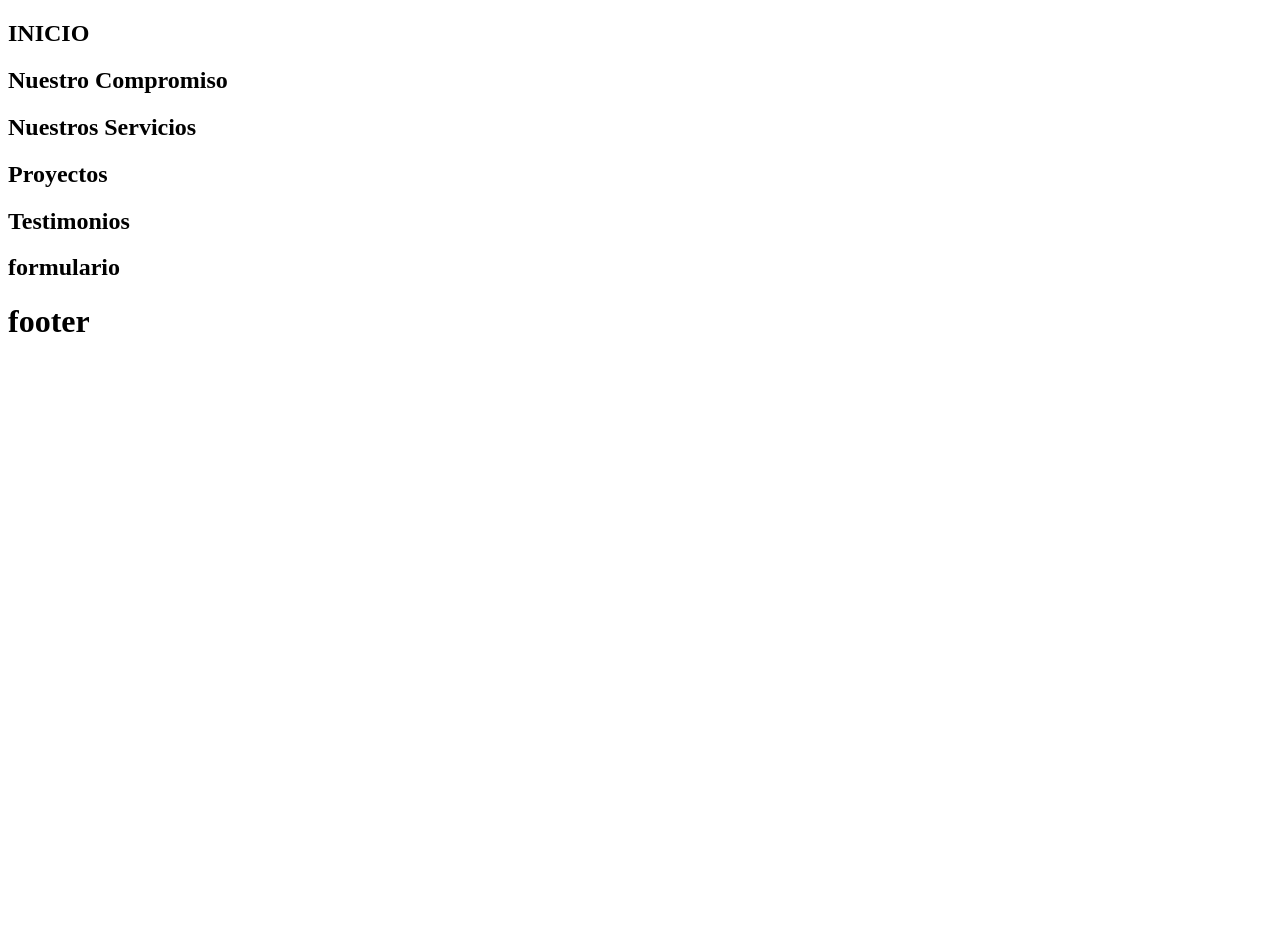
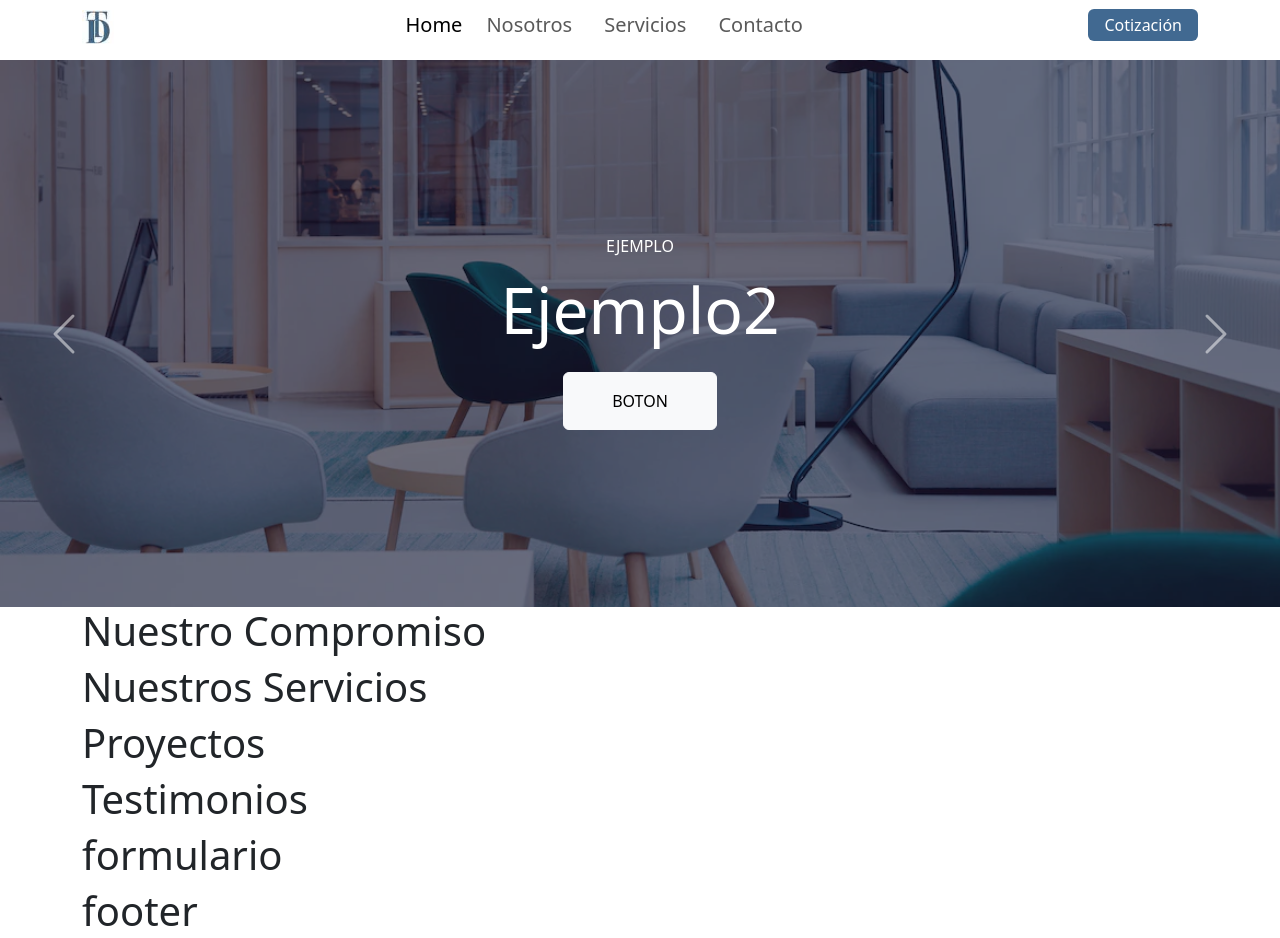
Before and after one commit to IsaakCov/proyectoIntegradorTallerDiseno, a plain HTML site: page index.html in a window 1280 px wide. Before the commit the page ends 800 px from the top, so only its background shows below. Drawn offline with nearby package versions, Linux system fonts and the light colour scheme.

Commit message:
hero-section

```diff
--- /dev/null
+++ b/CSS/hero-section.css
@@ -0,0 +1,59 @@
+.sidebar {background-color:rgb(116, 152, 184);
+    backdrop-filter: blur(10px);}
+
+.btn-cotiza
+{
+    background-color: rgb(65, 105, 145);
+    margin-top: 10px;
+    margin-bottom: 10px;
+
+}
+
+#nav-principal
+{
+    background-color: white;
+    margin-bottom: 10px;
+    height: 50px;
+}
+
+
+.btn{
+    font-weight: 500;
+    text-transform: uppercase;
+    transition: 0.5s;
+}
+
+
+.btn.btn-primary,
+.btn.btn-secondary
+{
+    color: white;
+}
+
+/* header */
+
+.carousel-caption
+{
+    top:0;
+    left: 0;
+    right: 0;
+    bottom: 0;
+    z-index:1;
+    background-color: rgba(9, 16, 47, 0.6);
+}
+
+.carousel-control-prev,
+.carousel-control-next
+{
+    width:10%;
+}
+
+.carousel-control-prev-icon,
+.carousel-control-next-icon
+{
+    width:3rem;
+    height:3rem;
+}
+
+#nav-principal
+{background-color: white;}
--- a/index.html
+++ b/index.html
@@ -3,16 +3,97 @@
 <head>
     <meta charset="UTF-8">
     <meta name="viewport" content="width=device-width, initial-scale=1.0">
+    <!-- Link bootstrap -->
+    <link href="https://cdn.jsdelivr.net/npm/bootstrap@5.3.0/dist/css/bootstrap.min.css" rel="stylesheet" integrity="sha384-9ndCyUaIbzAi2FUVXJi0CjmCapSmO7SnpJef0486qhLnuZ2cdeRhO02iuK6FUUVM" crossorigin="anonymous">
+    <!-- Link css -->
+    <link rel="stylesheet" href="./CSS/hero-section.css">
     <title>Taller de Diseño</title>
 </head>
-<body>
+<body class="vh-100 overflow-hidden">
 
-    <nav></nav>
-    <section>
-        <div class="container">
-            <h1>INICIO</h1>
+  <!-- navbar -->
+  <div id="menu">
+    <nav id="nav-principal" class="navbar navbar-expand-lg navbar-light">
+      <div class="container">
+        <!-- Logo -->
+        <a class="navbar-brand fs-4" href="#">
+          <img src="img/isotipo.jpg" alt="Logotipo" width="70%">
+        </a>
+        <!-- Toggle btn -->
+        <button class="navbar-toggler shadow-none border-0" type="button" data-bs-toggle="offcanvas" data-bs-target="#offcanvasNavbar" aria-controls="offcanvasNavbar" aria-label="Toggle navigation">
+          <!-- SideBar -->
+          <span class="navbar-toggler-icon"></span>
+        </button>
+        <div class="sidebar offcanvas offcanvas-start" tabindex="-1" id="offcanvasNavbar" aria-labelledby="offcanvasNavbarLabel">
+          <!-- Sidebar header-->
+          <div class="offcanvas-header border-bottom text-black">
+            <h5 class="offcanvas-title" id="offcanvasNavbarLabel">Menú</h5>
+            <button type="button" class="btn-close shadow-none" data-bs-dismiss="offcanvas" aria-label="Close"></button>
+          </div>
+          <!-- Sidebar Body -->
+          <div class="offcanvas-body d-flex flex-column flex-lg-row">
+            <ul class="navbar-nav justify-content-center align-items-center fs-5 flex-grow-1 pe-3">
+              <li class="nav-item">
+                <a class="nav-link active" aria-current="page" href="#">Home</a>
+              </li>
+              <li class="nav-item mx-2">
+                <a class="nav-link" href="about">Nosotros</a>
+              </li>
+              <li class="nav-item mx-2">
+                <a class="nav-link" href="services">Servicios</a>
+              </li>
+              <li class="nav-item mx-2">
+                <a class="nav-link" href="contact">Contacto</a>
+              </li>
+            </ul>
+            <!-- Cotiza -->
+            <div class="d-flex flex-column justify-content-center align-items-center gap-3">
+              <a href="#" class="text-white text-decoration-none px-3 py-1 rounded-2 btn-cotiza">Cotización</a>
+            </div>
+          </div>
         </div>
-    </section>
+      </div>
+    </nav>
+  </div>
+  <!-- Encabezado -->
+  <div class="container-fluid p-0">
+      <div class="carousel slide" id="header-carousel">
+          <div class="carousel-inner">
+              <!-- Slide 1 -->
+              <div class="carousel-item active">
+                  <img src="img/hero-slide.png" alt="slide" class="w-100">
+                  <div class="carousel-caption d-flex flex-column align-items-center justify-content-center">
+                      <div class="p-3" style="max-width: 700px">
+                      <h6 class="section-title text-white text-uppercase mb-3 animated slideInDown">Ejemplo</h6>
+                      <h1 class="display-3 text-white mb-4 animated slideInDown">Ejemplo2</h1>
+                      <a href="" class="btn btn-light py-md-3 px-md-5 animated slideInRight">Boton</a>
+                      </div>
+                  </div>
+              </div>
+              <!-- Slide 2 a la derecha -->
+              <div class="carousel-item">
+                <img src="img/hero-slide2.png" alt="slide" class="w-100">
+                <div class="carousel-caption d-flex flex-column align-items-end justify-content-center text-start">
+                  <div class="p-3 col-6" style="max-width: 700px">
+                    <h6 class="section-title text-white text-uppercase mb-3 animated slideInDown">Ejemplo</h6>
+                    <h1 class="display-3 text-white mb-4 animated slideInDown">Ejemplo2</h1>
+                    <a href="" class="btn btn-light py-md-3 px-md-5 ms-auto animated slideInRight">Boton</a>
+                  </div>
+                </div>
+              </div>
+          </div>
+      <!-- Botones de control -->
+      <button class="carousel-control-prev" type="button" data-bs-target="#header-carousel" data-bs-slide="prev">
+      <span class="carousel-control-prev-icon"></span>
+      <span class="visually-hidden">previous</span>
+      </button>
+
+      <button class="carousel-control-next" type="button" data-bs-target="#header-carousel" data-bs-slide="next">
+          <span class="carousel-control-next-icon"></span>
+          <span class="visually-hidden">next</span>
+          </button>
+      </div>
+  </div>
 
     <section>
         <div class="container">
@@ -50,6 +131,9 @@
             <h1>footer</h1>
         </div>
     </footer>
-
+<!-- script bootstrap-->
+<script src="https://cdn.jsdelivr.net/npm/bootstrap@5.3.0/dist/js/bootstrap.bundle.min.js" integrity="sha384-geWF76RCwLtnZ8qwWowPQNguL3RmwHVBC9FhGdlKrxdiJJigb/j/68SIy3Te4Bkz" crossorigin="anonymous"></script>
+<!-- Carrusel -->
+<script src="https://cdnjs.cloudflare.com/ajax/libs/OwlCarousel2/2.3.4/owl.carousel.min.js"></script>
 </body>
 </html>
```
Also changed, not shown: img/hero-section2.webp (added), img/hero-section3.webp (added), img/hero-slide.png (added), img/hero-slide2.png (added), img/imagotipo.jpg (added), img/isotipo.jpg (added).
